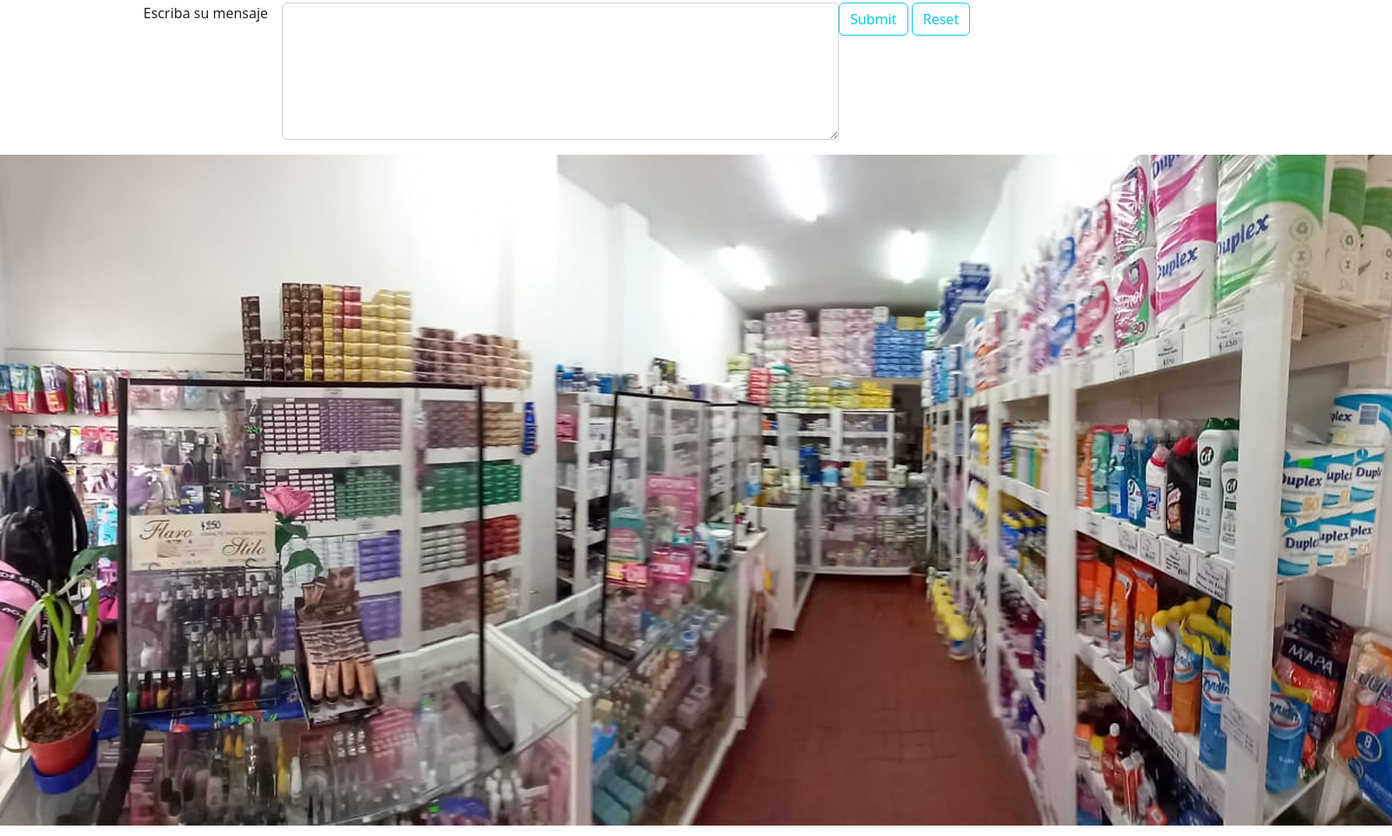
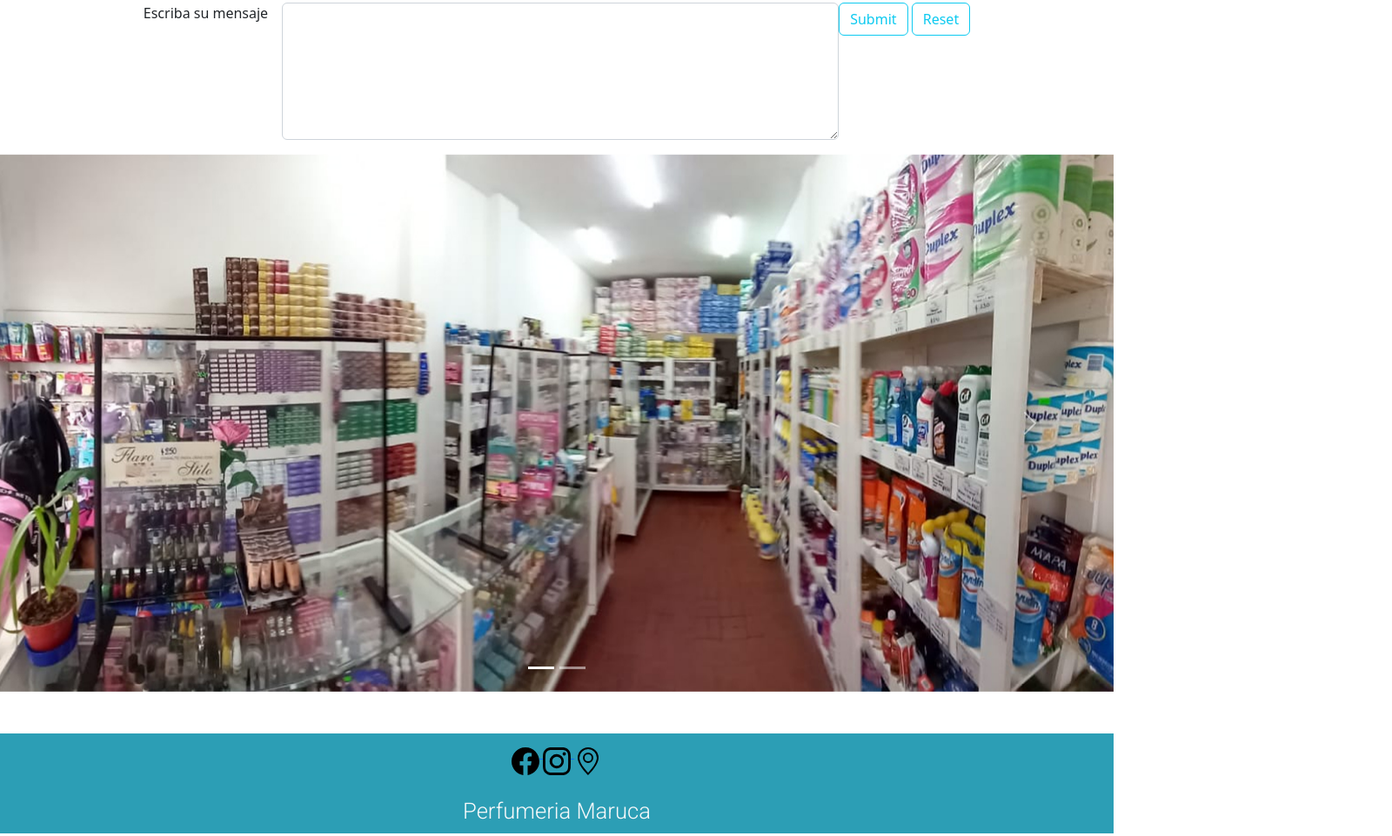
Before and after one commit to nicoSoria83/proyecto, a website: page pages/contacto.html in a window 1280 px wide. Shown: the part 181-1143 px from the top of the page at 87% size, 1600 px wide, since content can reach past the window. Drawn offline with nearby package versions, Linux system fonts and the light colour scheme.

Commit message:
se añaden los ultimos cambios

```diff
--- a/pages/contacto.html
+++ b/pages/contacto.html
@@ -59,8 +59,30 @@
 </div>
 </form>
 
-<img class="contacto-img" src="../images/contacto_img.jpg" alt="imagen del local de perfumeria maruca por dentro">
-
+<header>
+  <div id="carouselExampleIndicators" class="carousel slide" data-bs-ride="true">
+  <div class="carousel-indicators">
+    <button type="button" data-bs-target="#carouselExampleIndicators" data-bs-slide-to="0" class="active" aria-current="true" aria-label="Slide 1"></button>
+    <button type="button" data-bs-target="#carouselExampleIndicators" data-bs-slide-to="1" aria-label="Slide 2"></button>
+  </div>
+  <div class="carousel-inner">
+    <div class="carousel-item active">
+      <img src="../images/contacto_img.jpg" class="d-block w-100" alt="imagen panoramica de la tienda perfumeria maruca.">
+    </div>
+    <div class="carousel-item">
+      <img src="../images/header_3.jpg" class="d-block w-100" alt="imagen de la vidriera de perfumeria maruca.">
+    </div>
+  </div>
+  <button class="carousel-control-prev" type="button" data-bs-target="#carouselExampleIndicators" data-bs-slide="prev">
+    <span class="carousel-control-prev-icon" aria-hidden="true"></span>
+    <span class="visually-hidden">Previous</span>
+  </button>
+  <button class="carousel-control-next" type="button" data-bs-target="#carouselExampleIndicators" data-bs-slide="next">
+    <span class="carousel-control-next-icon" aria-hidden="true"></span>
+    <span class="visually-hidden">Next</span>
+  </button>
+</div>
+</header>
 </main>
 
 <footer class="footer text-center h-100 mt-5">
```
